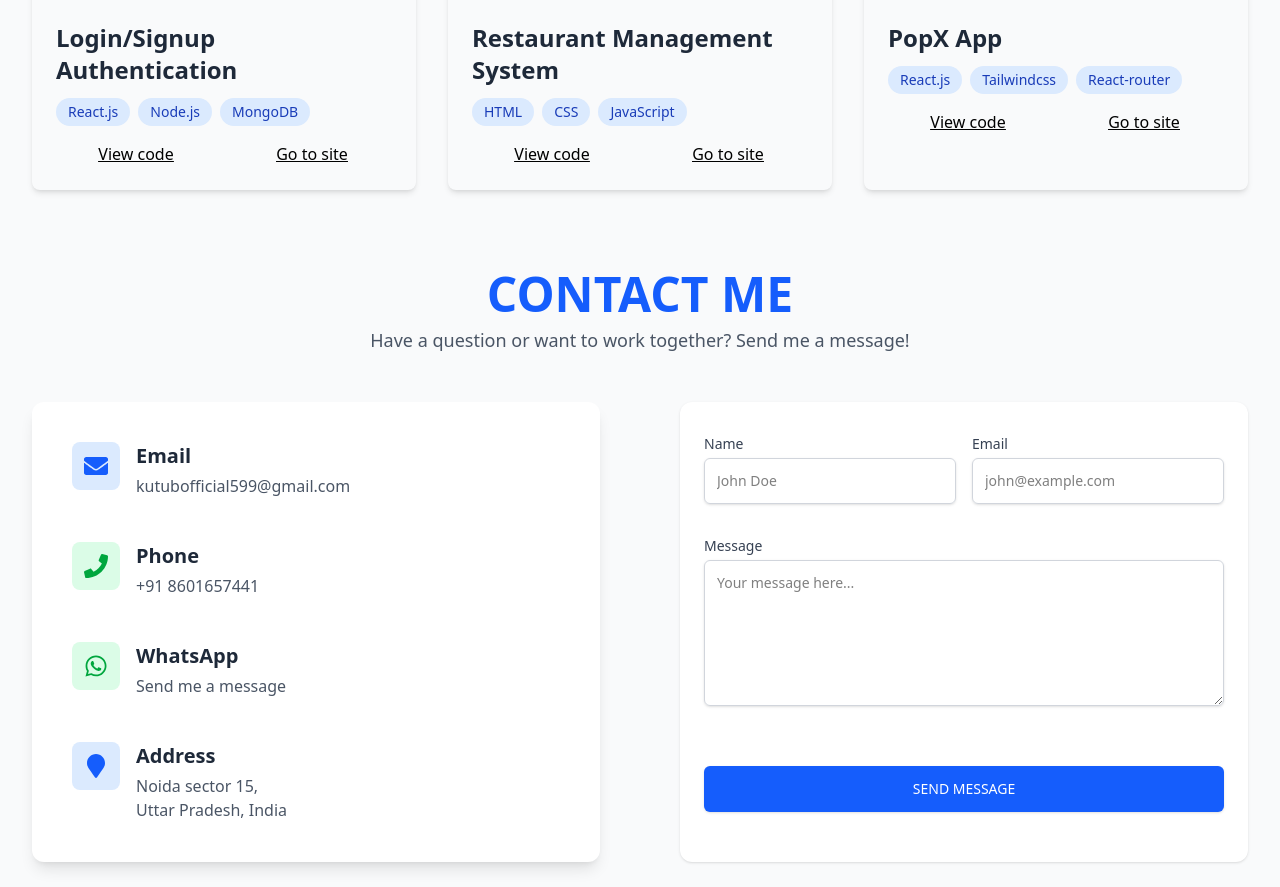
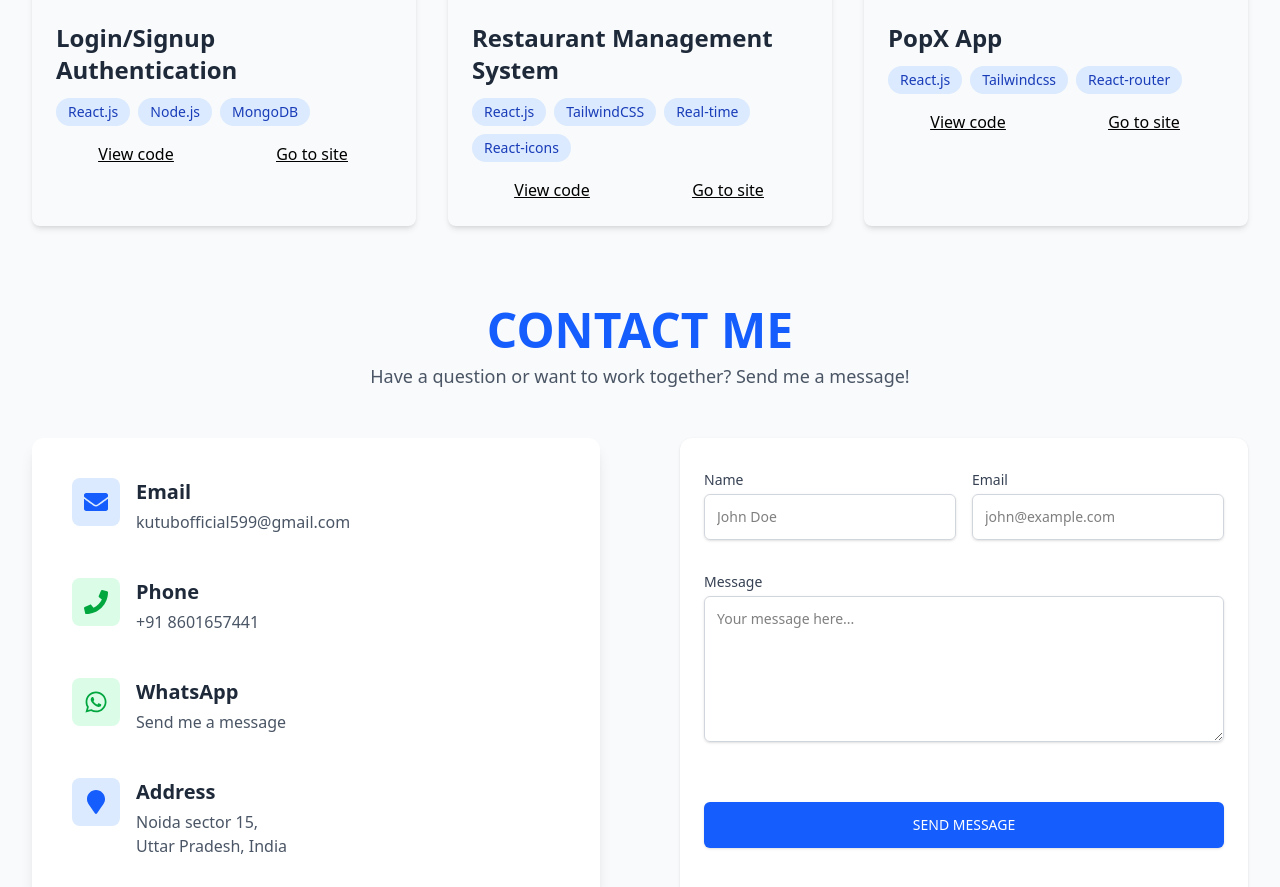
Before and after one commit to kutubofficial/My-Portfolio, a React (Vite) app: page / in a window 1280 px wide. Shown: the part 2910-3797 px from the top of the page. Built offline with nearby package versions, Linux system fonts and the light colour scheme.

Commit message:
update project topic section

```diff
--- a/src/components/data/projectData.js
+++ b/src/components/data/projectData.js
@@ -54,13 +54,13 @@ const projects = [
     image: "/images/loginImg.jpg",
     topics: ["React.js", "Node.js", "MongoDB"],
     projectCode: "https://github.com/kutubofficial",
-    live: "something went wrong",
+    live: "https://github.com/kutubofficial",
   },
   {
     id: 8,
     name: "Restaurant Management System",
     image: "/images/restaurant2.png",
-    topics: ["HTML", "CSS", "JavaScript"],
+    topics: ["React.js", "TailwindCSS", "Real-time", "React-icons"],
     projectCode:
       "https://github.com/kutubofficial/Restaurant-Management-System",
     live: "https://restaurant-app599.netlify.app/",
```
